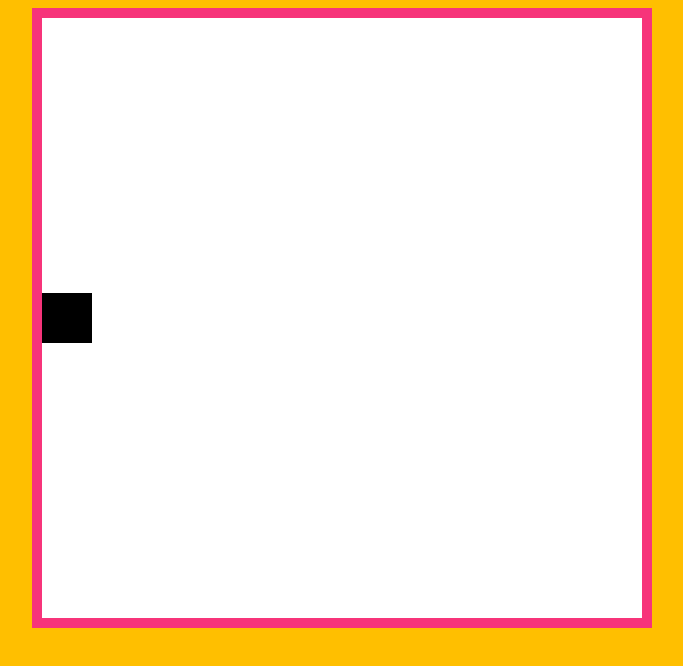
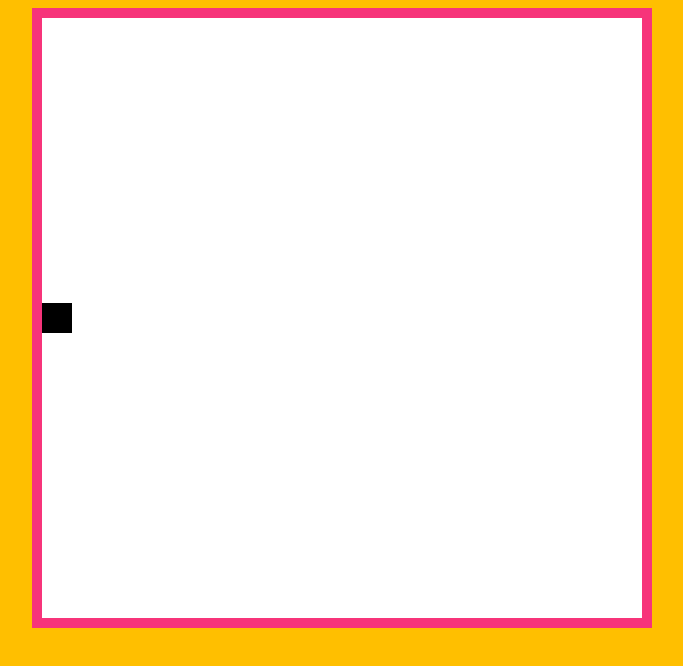
Before and after one commit to yablko/not-so-solid-snake, a plain HTML site: page index.html in a window 1280 px wide. Shown: the whole page, without its empty margins (298-981 px from the left). Drawn offline with Linux system fonts and the light colour scheme.

Commit message:
05-low-framerate

```diff
--- a/index.html
+++ b/index.html
@@ -28,9 +28,9 @@
 			const ctx = canvas.getContext("2d");
 
 			// player
-			const snakeSize = 50;
+			const snakeSize = 30;
 
-			let snakeSpeed = 5;
+			let snakeSpeed = 30;
 			let snakePosX = 0;
 			let snakePosY = canvas.height / 2 - snakeSize / 2;
 
@@ -41,7 +41,7 @@
 			function gameLoop() {
 				drawStuff();
 				// moveStuff();
-				requestAnimationFrame(gameLoop);
+				setTimeout(gameLoop, 1000 / 15);
 			}
 			gameLoop();
 
```
